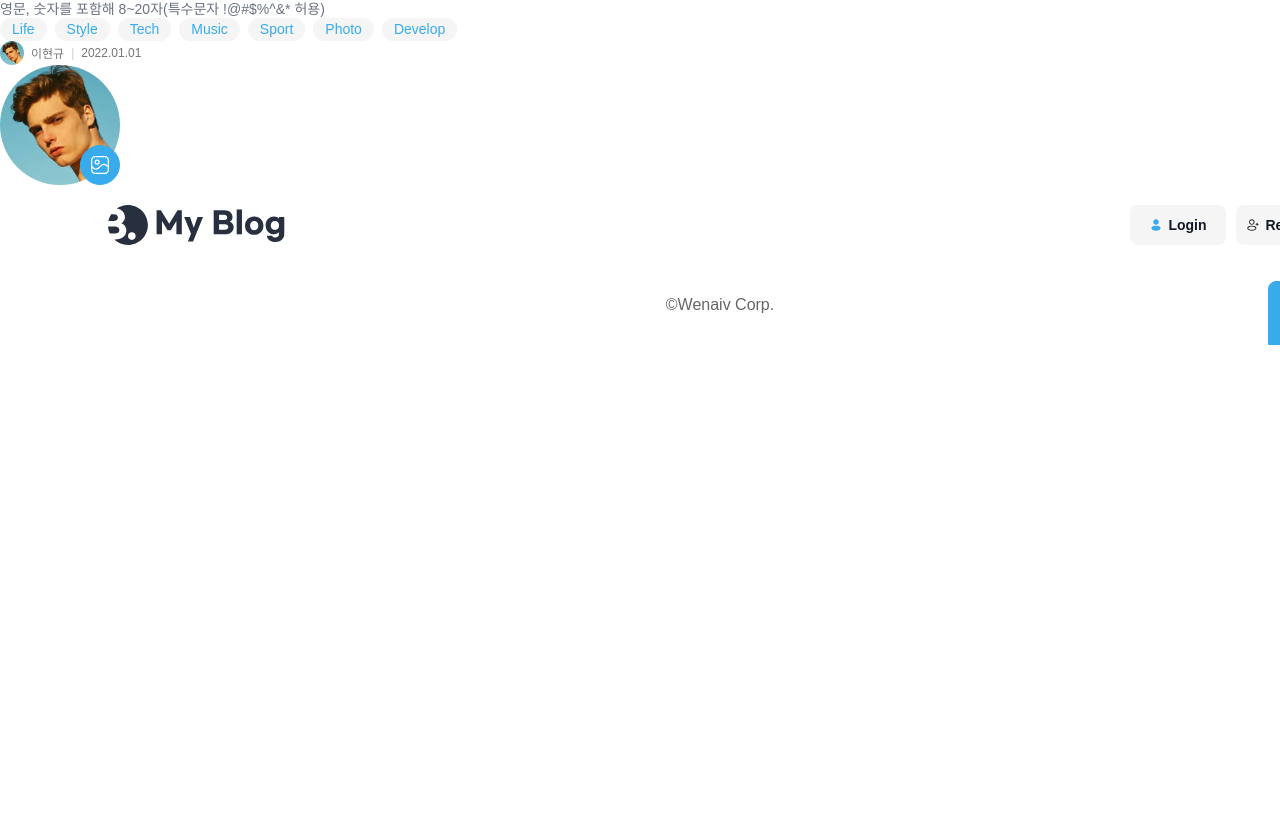
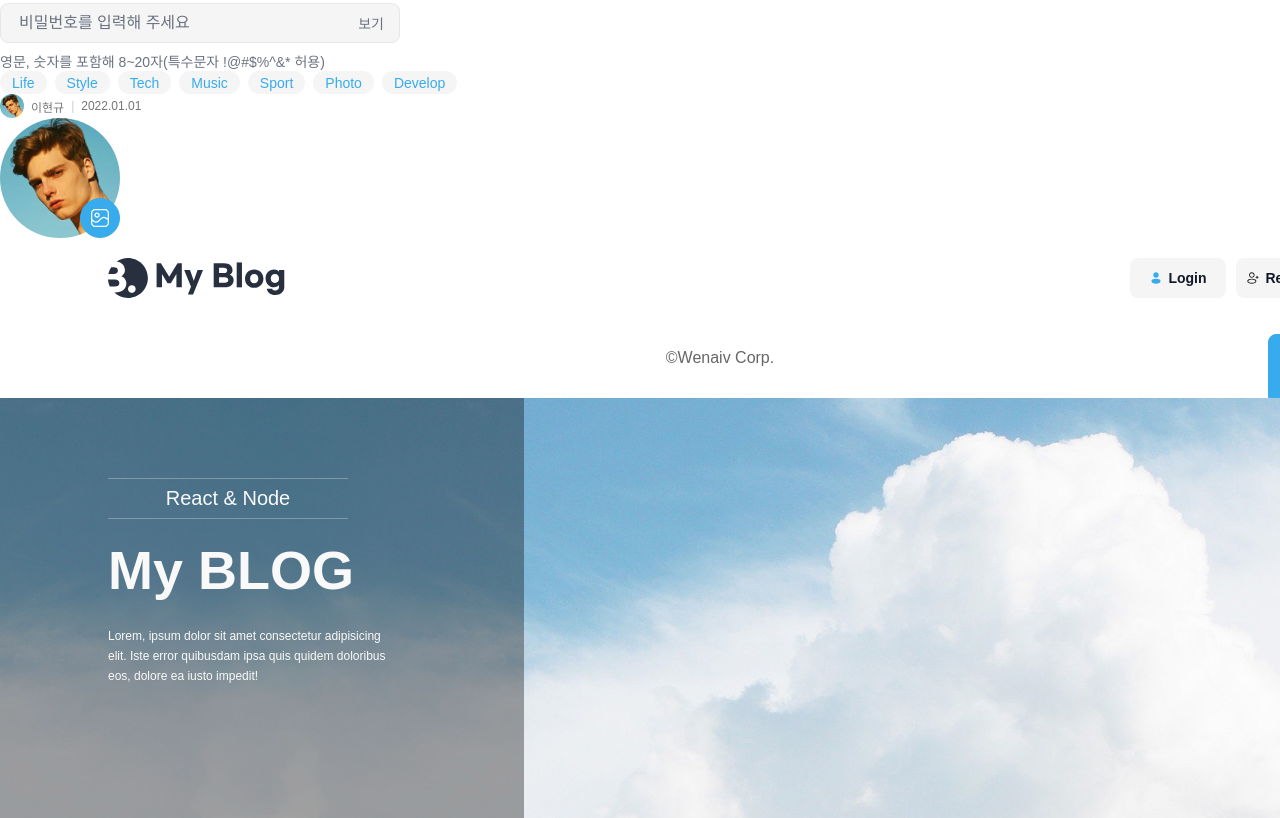
Before and after one commit to lhk0721/wenivBlog, a React (Vite) app in the folder app/: page / in a window 1280 px wide. Shown: the part 561-1379 px from the top of the page. Before the commit the page ends 906 px from the top, so only its background shows below. Built offline with nearby package versions, Linux system fonts and the light colour scheme; a web font is replaced by a local one.

Commit message:
Banner 컴포넌트 구현

```diff
--- a/app/src/App.jsx
+++ b/app/src/App.jsx
@@ -33,6 +33,9 @@ import Header from './components/header/Header.jsx'
 
 // Footer
 import Footer from './components/footer/Footer.jsx'
+
+// Banner
+import Banner from './components/Banner/Banner.jsx'
 
 
 const categories = [
@@ -137,6 +140,8 @@ function App() {
 
             <Footer/>
 
+            <Banner/>
+
         </BrowserRouter>
     )
 }
--- a/app/src/assets/styles/variables.css
+++ b/app/src/assets/styles/variables.css
@@ -6,13 +6,16 @@
     --color-text-quaternary: rgba(118, 118, 118, 1);
     --color-text-muted: rgba(204, 204, 204, 1);
     --color-text-inverse: #ffffff;
+    --color-text-subtle: rgba(249, 249, 249, 1);
 
     --color-bg-canvas: #ffffff;
     --color-bg-surface: #f8fafc;
     --color-bg-subtle: rgba(245, 245, 245, 1);
     --color-bg-filled: rgba(221, 221, 221, 1);
+    --color-bg-dim: rgba(0, 0, 0, 0.35);
 
     --color-border-default: #e5e7eb;
+    --color-border-subtle: rgba(249, 249, 249, 0.3);
 
     --color-action-primary: #37abec;
     --color-action-danger: #f37c4b;
@@ -26,9 +29,12 @@
     --font-size-sm: 1.4rem;
     --font-size-md: 1.6rem;
     --font-size-lg: 1.8rem;
+    --font-size-lg-plus: 2rem;
     --font-size-xl: 2.4rem;
+    --font-size-xxxl:5.4rem;
     --line-height-tight: 1.25;
     --line-height-normal: 1.5;
+    --line-height-sparse: 2rem;
     --line-height-relaxed: 1.75;
     --font-weight-regular: 400;
     --font-weight-medium: 500;
--- /dev/null
+++ b/app/src/components/Banner/Banner.jsx
@@ -0,0 +1,15 @@
+import Styles from './Banner.module.css'
+
+export default function Banner(){
+    return(<div className={Styles.banner}>
+        <div className={Styles.bannerContent}>
+            <div className={Styles.textBox}>
+                <p className={Styles.divider}>
+                React & Node
+                </p>
+                <h1>My BLOG</h1>
+                <p className={Styles.description}>Lorem, ipsum dolor sit amet consectetur adipisicing elit. Iste error quibusdam ipsa quis quidem doloribus eos, dolore ea iusto impedit!</p>
+            </div>
+        </div>
+    </div>)
+}
--- /dev/null
+++ b/app/src/components/Banner/Banner.module.css
@@ -0,0 +1,52 @@
+.banner{
+    width: 144rem;
+    height: 42rem;
+    background-image: url(../../assets/images/background\ 1.png);
+    display: flex;
+    justify-content: flex-start;
+}
+
+.bannerContent{
+    width: 52.4rem;
+    background-color: var(--color-bg-dim);
+    color: var(--color-text-subtle);
+
+    position: relative;
+}
+
+.textBox{
+    position: absolute;
+    top: 8rem;
+    left: 10.8rem;
+}
+
+.divider{
+    margin-top: 0;
+
+    letter-spacing: 20%;
+    font-style: light;
+
+    display: flex;
+    justify-content: center;
+    align-items: center;
+    padding: 0.8rem;
+
+    width: 24rem;
+    border-top: solid 1px var(--color-border-subtle);
+    border-bottom: solid 1px var(--color-border-subtle);
+
+    font-size: var(--font-size-lg-plus);
+}
+
+h1{
+    margin-top: 0.8rem;
+    margin-bottom: 2.5rem;
+    font-size: var(--font-size-xxxl);
+    font-weight: var(--font-weight-bold);
+}
+
+.description{
+    width: 28.8rem;
+    font-size: var(--font-size-xs);
+    line-height: var(--line-height-sparse);
+}
```
